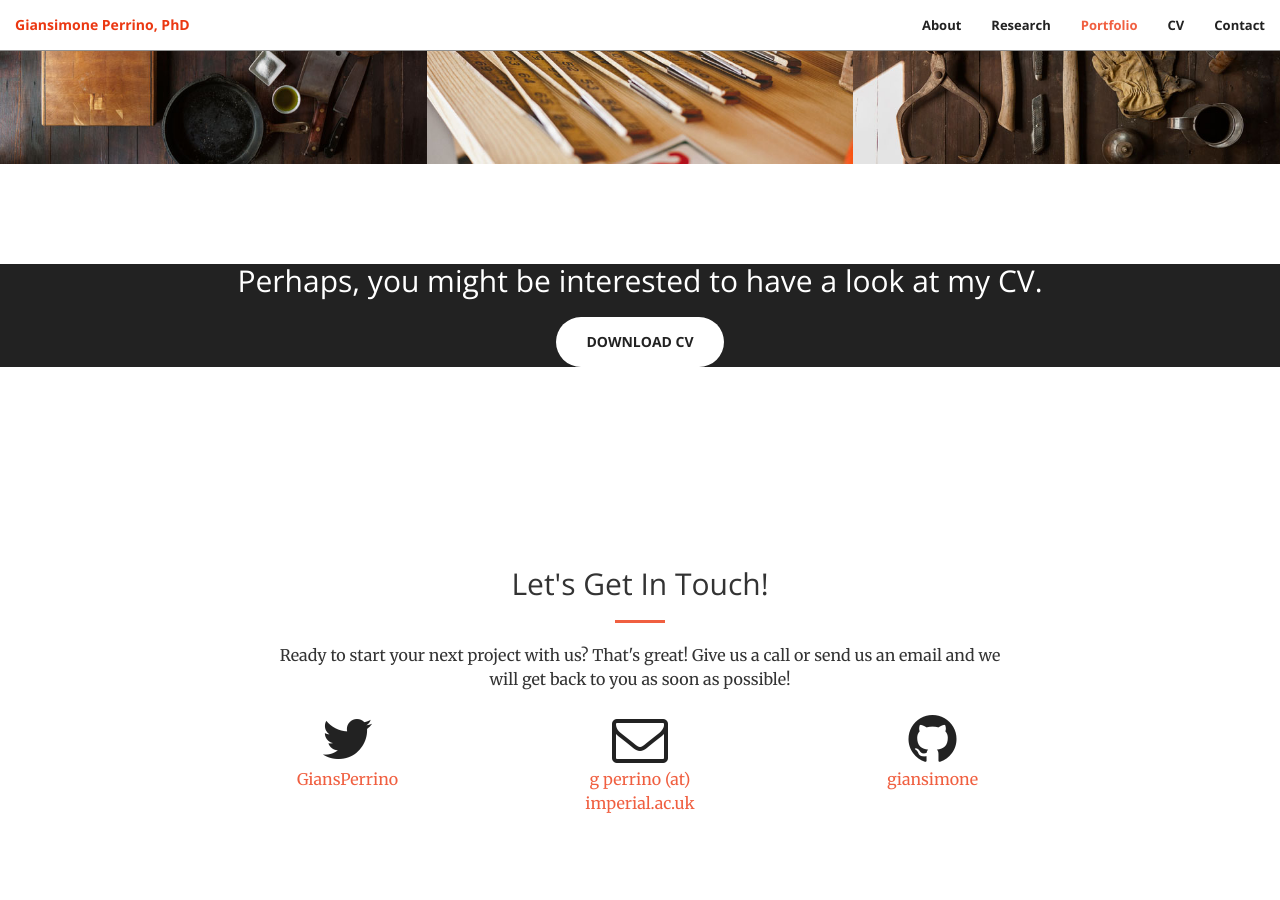
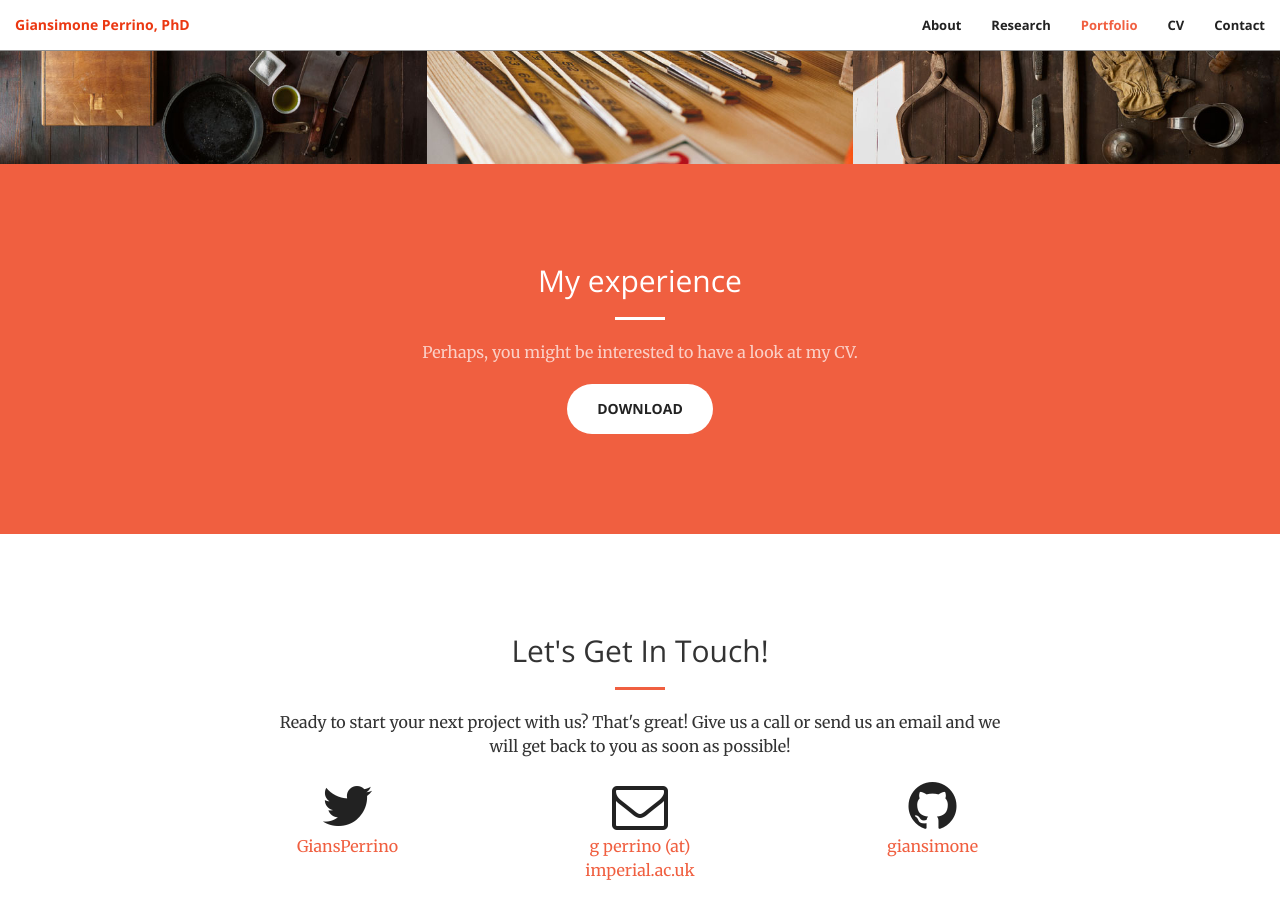
Before and after one commit to giansimone/giansimone.github.io, a Jekyll site: the page built from index.html, in a window 1280 px wide and 900 px high, scrolled down 2070 px. Built offline with Jekyll 4.4.1, drawn with Linux system fonts in a browser that asks for light colours.

Commit message:
Change cv.

```diff
--- a/_includes/cv.html
+++ b/_includes/cv.html
@@ -1,9 +1,11 @@
-<section id="cv">
-    <div class="bg-dark">
-        <div class="container text-center">
-            <div class="cv">
-                <h2>Perhaps, you might be interested to have a look at my CV.</h2>
-                <a href="#" class="btn btn-default btn-xl wow tada">Download CV</a>
+<section class="bg-primary" id="cv">
+    <div class="container">
+        <div class="row">
+            <div class="col-lg-8 col-lg-offset-2 text-center">
+                <h2 class="section-heading">My experience</h2>
+                <hr class="light">
+                <p class="text-faded">Perhaps, you might be interested to have a look at my CV.</p>
+                <a href="#" class="btn btn-default btn-xl">Download</a>
             </div>
         </div>
     </div>
```
